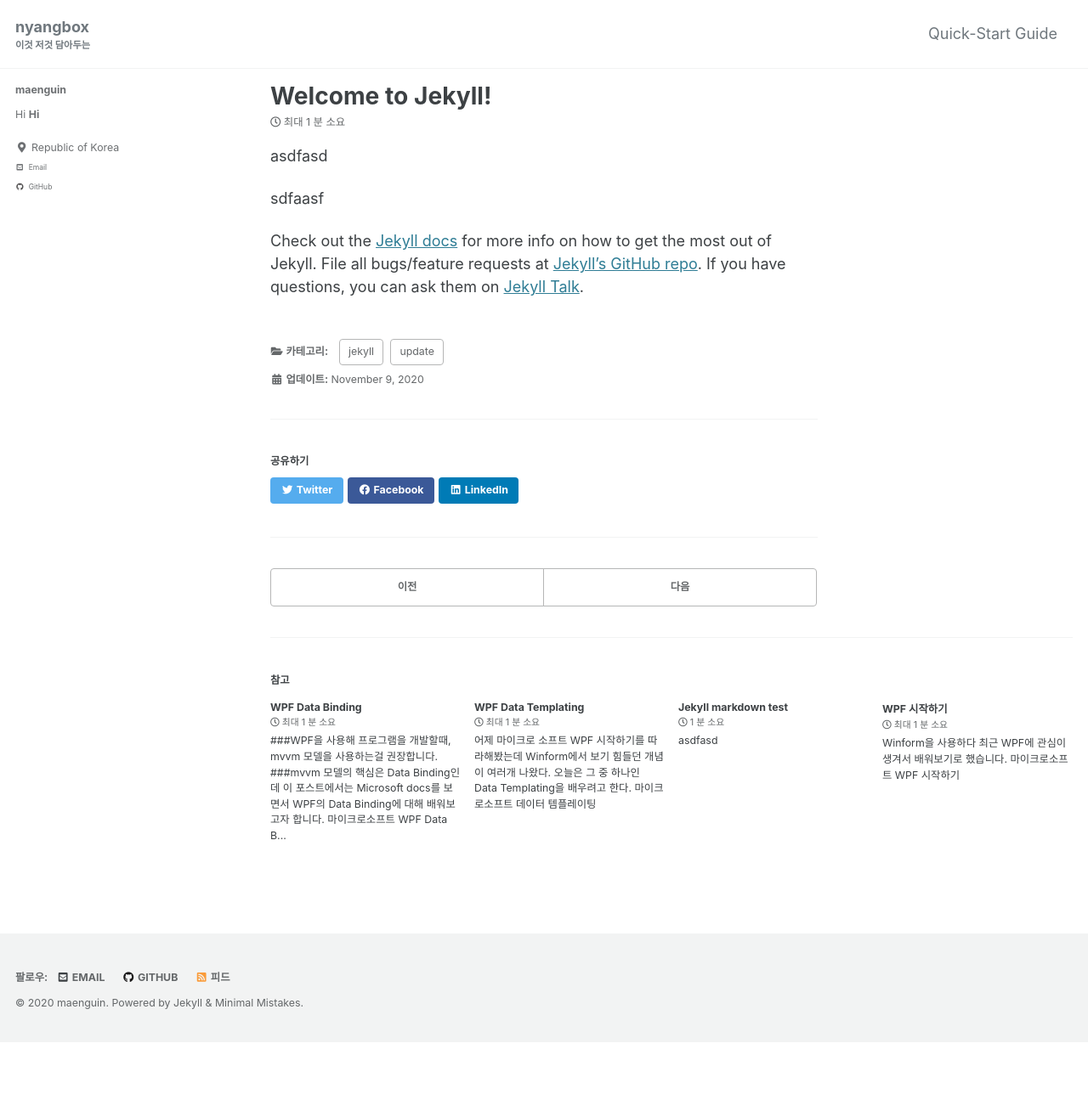
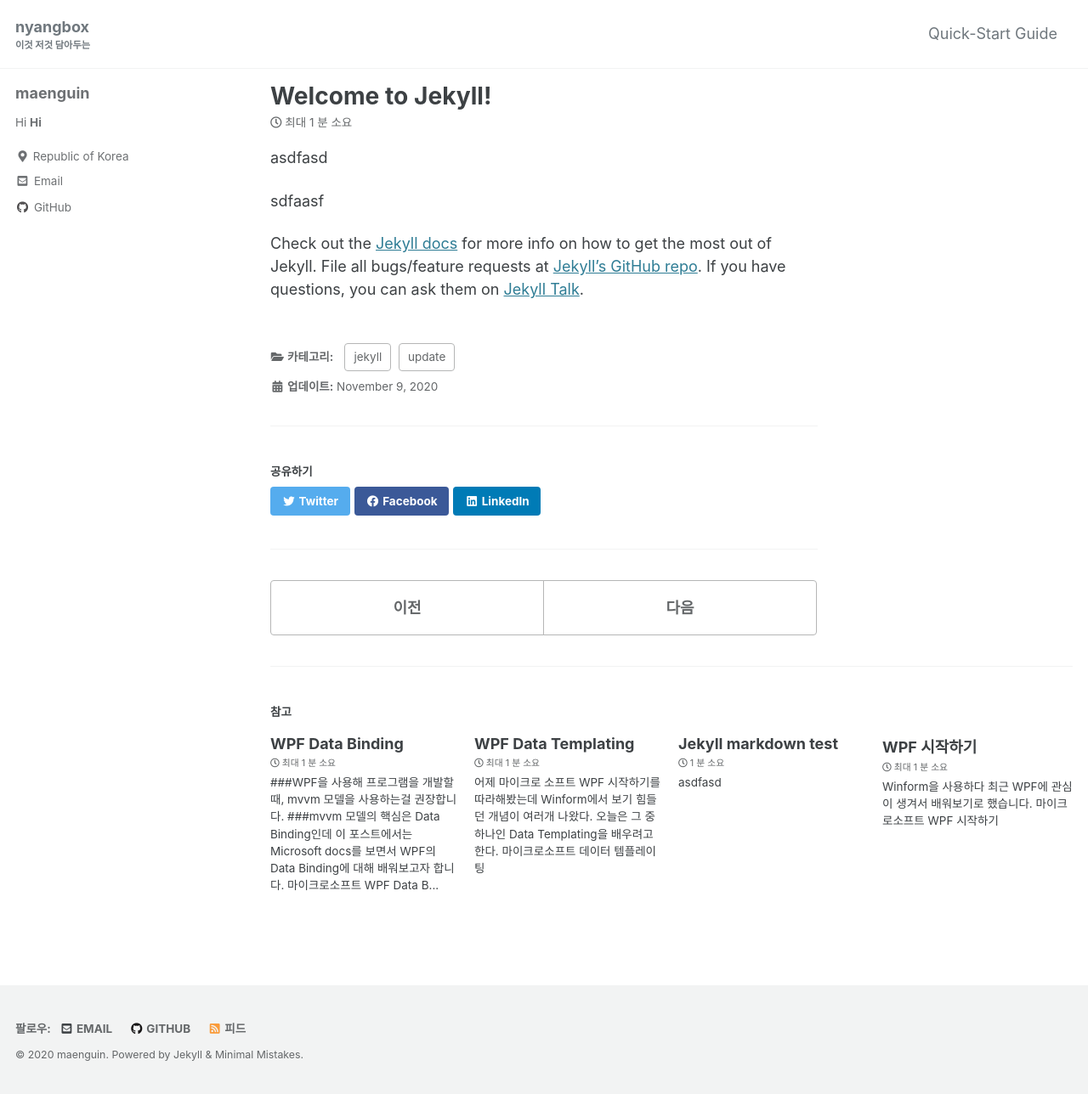
Before and after one commit to maenguin/maenguin.github.io, a Jekyll site: the page built from _posts/2020-11-09-first-post.md, in a window 1280 px wide. Shown: the whole page at 85% size. Built offline with Jekyll 4.4.1, drawn with Linux system fonts in a browser that asks for light colours; cached includes are drawn as plain includes; before the commit the page ends 1227 px from its top, so only the background shows below that.

Commit message:
Update _variables.scss

```diff
--- a/_sass/minimal-mistakes/_variables.scss
+++ b/_sass/minimal-mistakes/_variables.scss
@@ -36,10 +36,10 @@ $caption-font-family: $serif !default;
 /* type scale */
 $type-size-1: 2.441em !default; // ~39.056px
 $type-size-2: 1.953em !default; // ~31.248px
-$type-size-3: 1em !default; // ~25.008px
-$type-size-4: 0.6875em !default; // ~20px
-$type-size-5: 0.6875em !default; // ~16px
-$type-size-6: 0.6875em !default; // ~12px
+$type-size-3: 1.563em !default; // ~25.008px
+$type-size-4: 1.25em !default; // ~20px
+$type-size-5: 1em !default; // ~16px
+$type-size-6: 0.75em !default; // ~12px
 $type-size-7: 0.6875em !default; // ~11px
 $type-size-8: 0.625em !default; // ~10px
 
```
